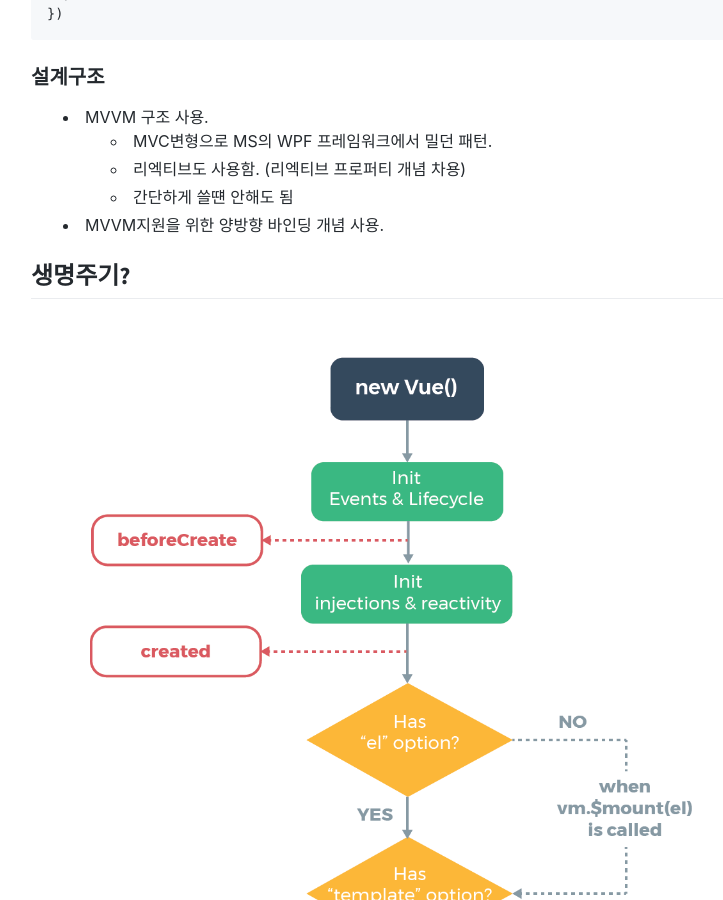
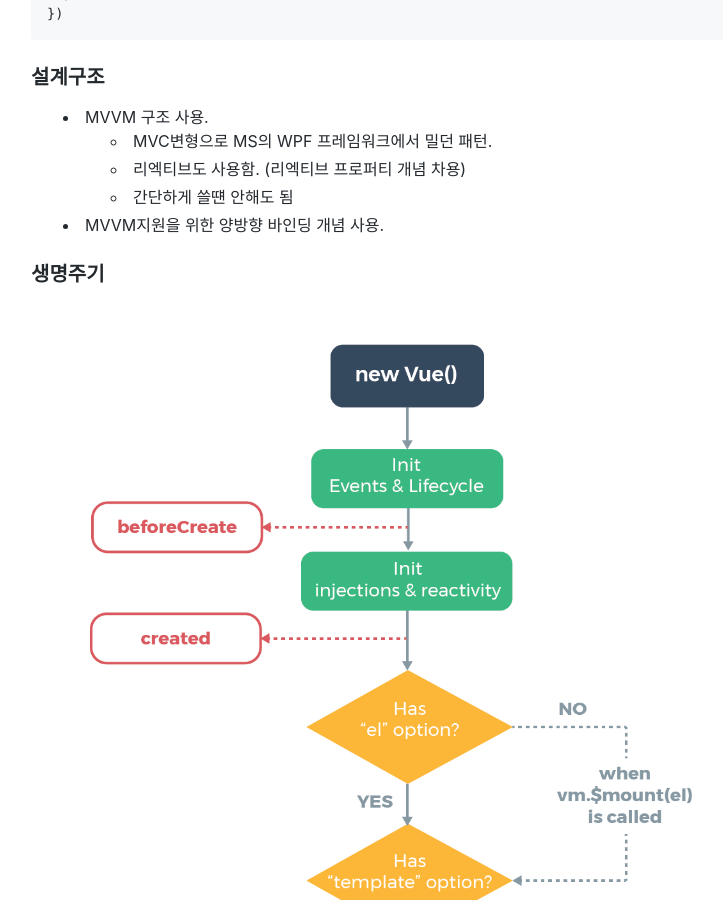
Before and after one commit to teahyuk/teahyuk.github.io, a Jekyll site: the page built from _posts/2019-05-26-vue-js-basic.md, in a window 1280 px wide and 900 px high, scrolled down 4789 px. Shown: the whole window, without its empty margins (225-948 px from the left). Built offline with Jekyll 4.4.1, drawn with Linux system fonts in a browser that asks for light colours; nearby versions of some CDN libraries; comment, search, counter and statistics services are not loaded.

Commit message:
modify vue-js posting

```diff
--- a/_posts/2019-05-26-vue-js-basic.md
+++ b/_posts/2019-05-26-vue-js-basic.md
@@ -149,7 +149,7 @@ var app2 = new Vue({
   - 간단하게 쓸떈 안해도 됨
 - MVVM지원을 위한 양방향 바인딩 개념 사용.
 
-## 생명주기?
+### 생명주기
 
 ![Vue.js Life Cycle]({{site.url}}/assets/img/vue-lifecycle.png )
 
```
